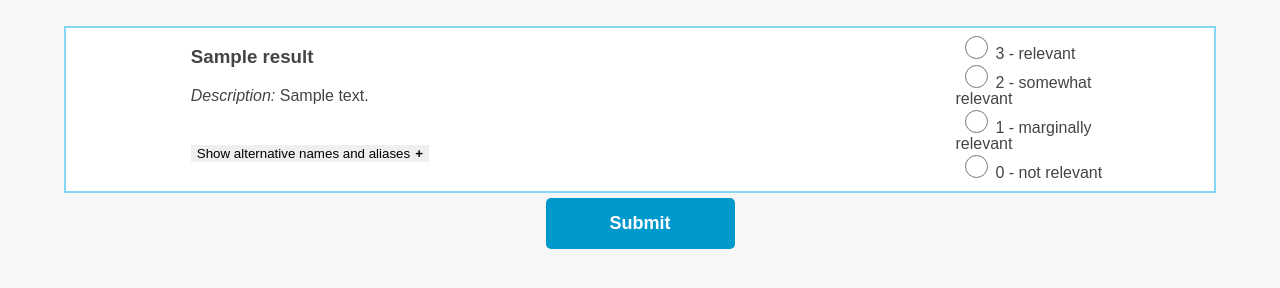
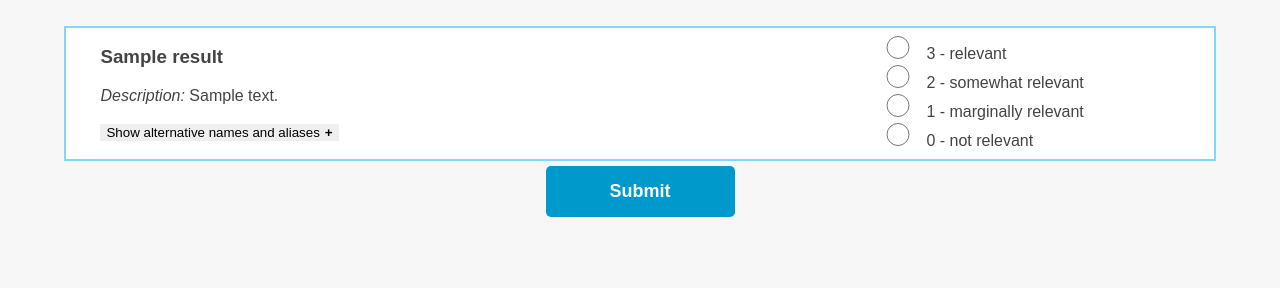
Before and after one commit to martinbg1/rdf-ir, a Flask app: template WebApp/templates/survey.html in a window 1280 px wide. Shown: the part 162-450 px from the top of the page. Run offline with Flask 2, Linux system fonts and the light colour scheme; the template is opened without the code that fills it: most values are stand-ins (such as "Sample title", 1, 10 or a date in 2020).

Commit message:
changed to more compact columns, more left aligned

```diff
--- a/WebApp/static/css/main.css
+++ b/WebApp/static/css/main.css
@@ -199,8 +199,7 @@ label {
 
 .wrapper {
     display: grid;
-    grid-gap: 10px;
-    grid-template-columns: 10% 30% 30% 20% 10%;
+    grid-template-columns: 3% 30% 30% 30% 5%;
     background-color: #fff;
     color: #444;
   }
```
